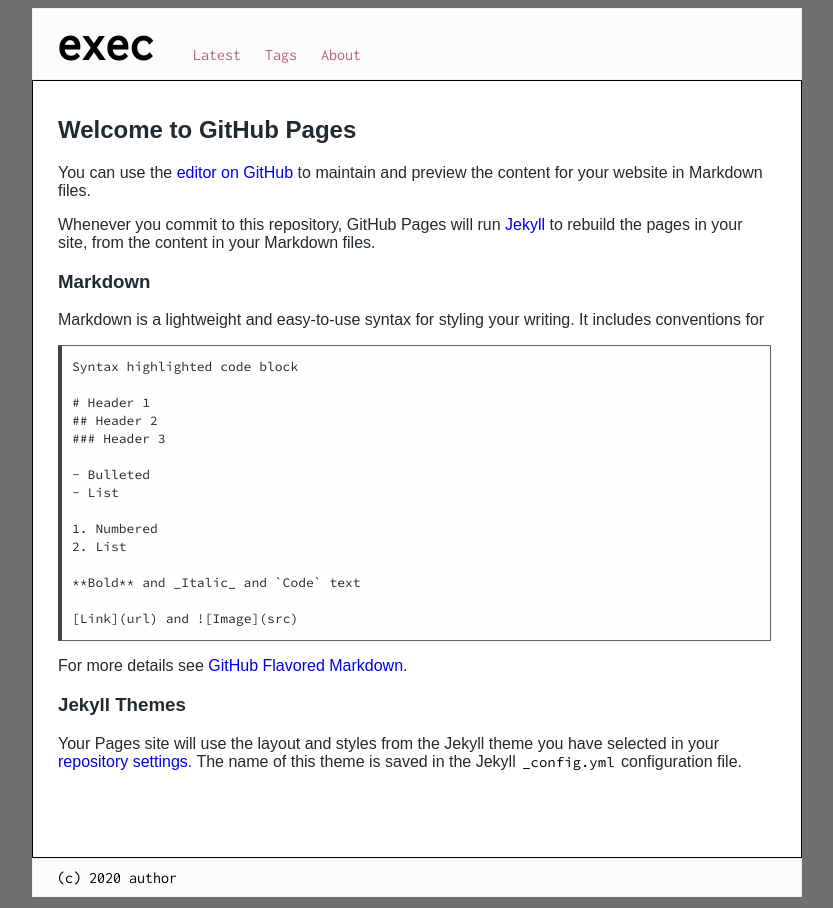
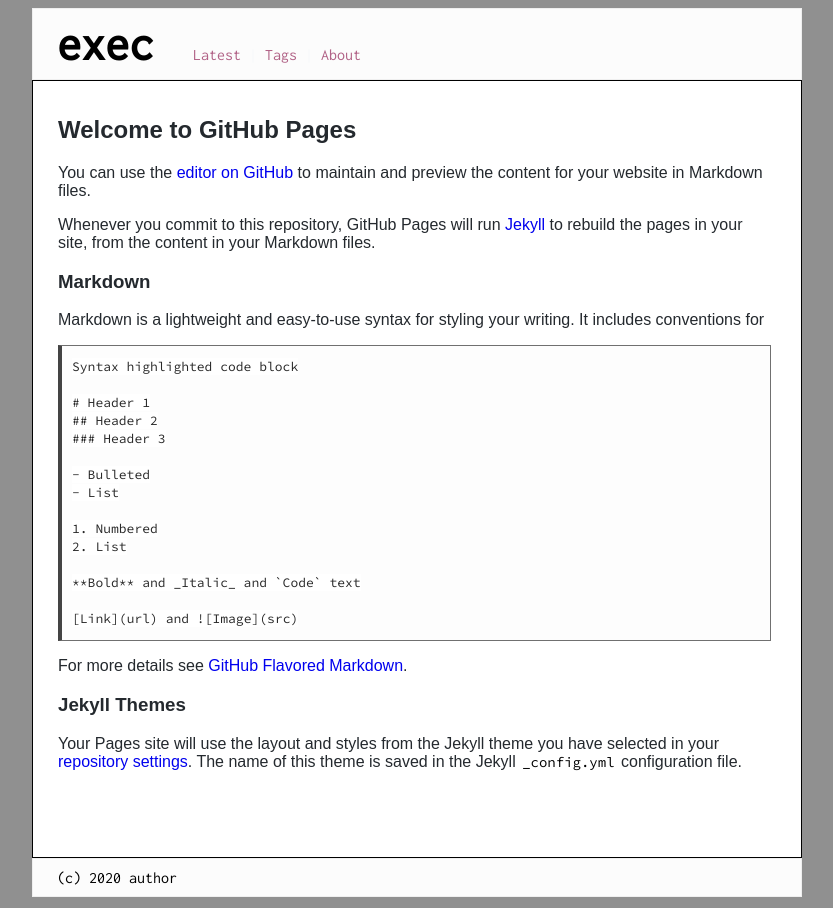
Before and after one commit to execas/execas.github.io, a Jekyll site: the page built from test.md, in a window 1280 px wide. Shown: the whole page, without its empty margins (223-1056 px from the left). Built offline with Jekyll 4.4.1, drawn with Linux system fonts in a browser that asks for light colours; our own code applies the rules of GitHub Pages for plain Markdown files.

Commit message:
Update execas.css

```diff
--- a/css/execas.css
+++ b/css/execas.css
@@ -9,7 +9,7 @@ body {
      font-weight: 400;
      color: #24292e;
      font-size: 16px;
-     background-color: #707070;
+     background-color: #909090;
 }
 
 #wrapper {
@@ -34,7 +34,7 @@ pre {
      padding-bottom: 12px;
      padding-top: 12px;
      white-space: pre;
-     border: 1px solid #666666;
+     border: 1px solid #707070;
      border-left:4px solid #444444;
      overflow: auto;
      color:#000000;
```
